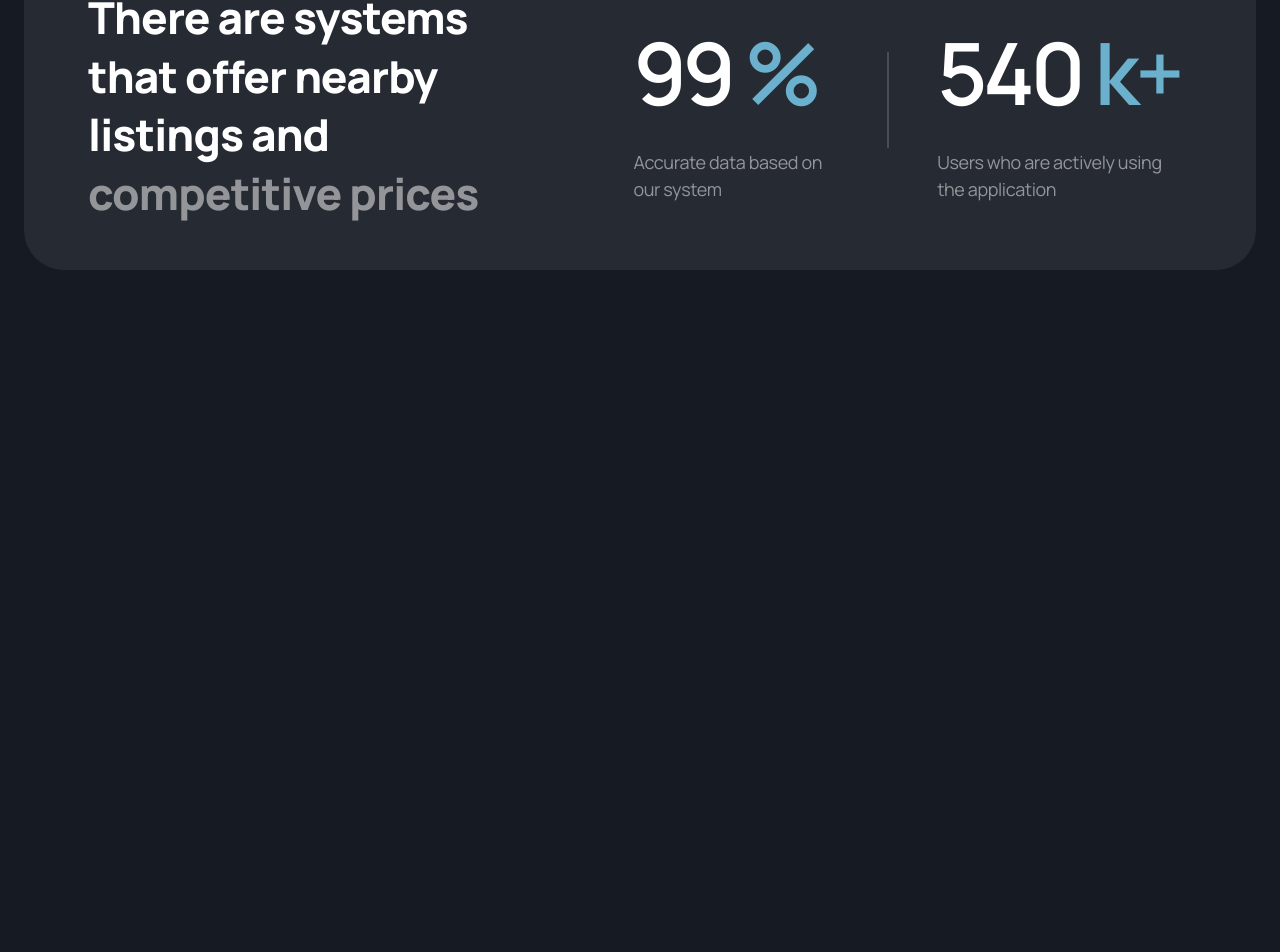
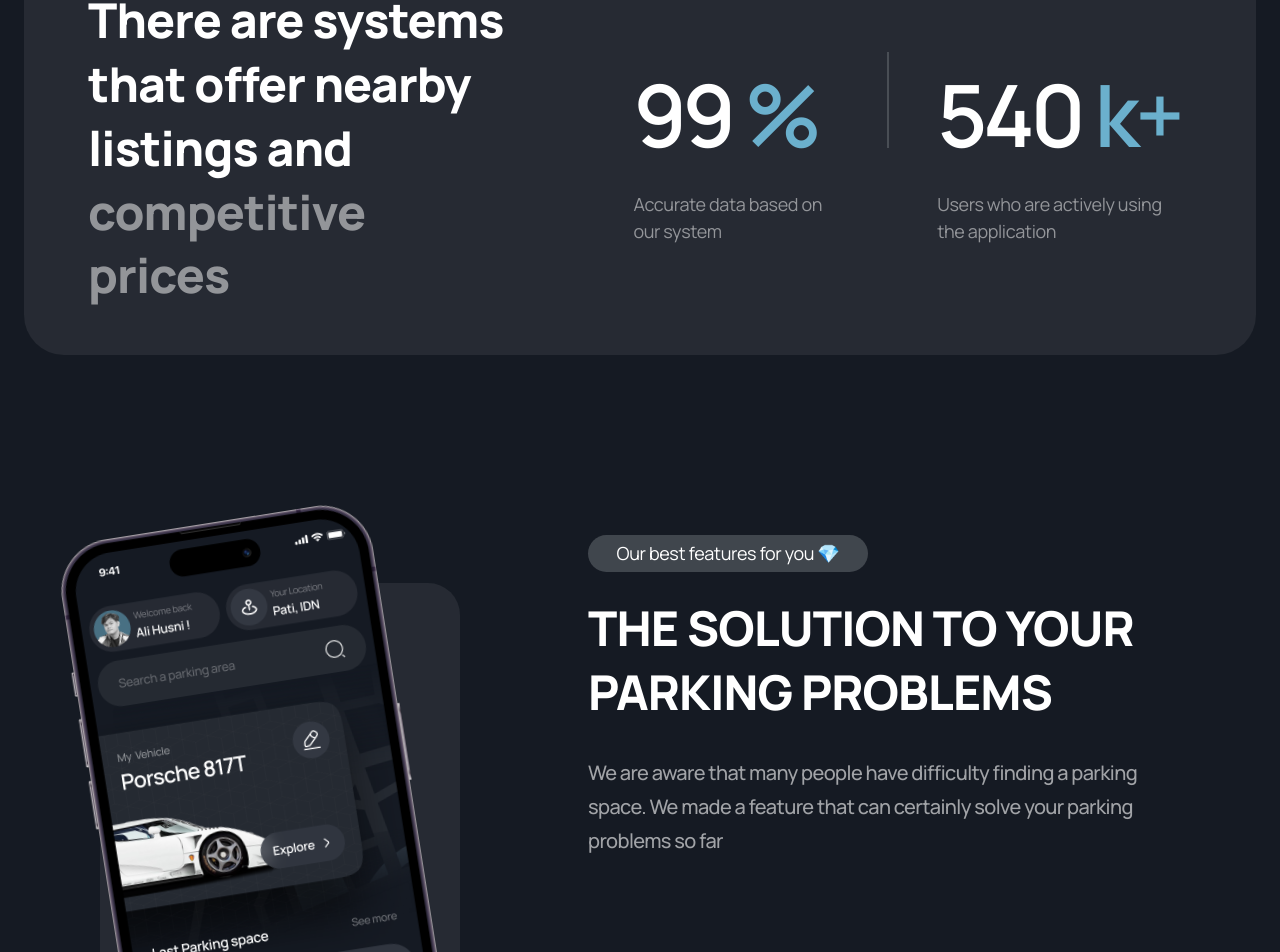
Before and after one commit to developer-anil-magar/Digipark, a Next.js app: page / in a window 1280 px wide. Shown: the part 1012-1964 px from the top of the page. Before the commit the page ends 1282 px from the top, so only its background shows below. Built offline with nearby package versions, Linux system fonts and the light colour scheme.

Commit message:
features section

```diff
--- a/app/globals.css
+++ b/app/globals.css
@@ -48,10 +48,10 @@ body {
   .extrabold-28 {
     @apply text-[28px] font-extrabold leading-normal -tracking-[0.56px];
   }
-  .extrabold-44 {
-    @apply text-[44px] font-extrabold leading-[133%] -tracking-[0.88px];
+  .extrabold-48 {
+    @apply text-[48px] font-extrabold leading-[133%] -tracking-[0.88px];
   }
   .extrabold-72 {
-    @apply text-[50px] font-extrabold leading-[70px] -tracking-[1.8px] md:text-[72px] md:font-extrabold md:leading-[86.4px] md:-tracking-[2.16px];
+    @apply text-[50px] font-extrabold leading-[70px] -tracking-[1.8px] md:text-[72px] md:leading-[86.4px] md:-tracking-[2.16px];
   }
 }
--- a/app/page.js
+++ b/app/page.js
@@ -1,5 +1,5 @@
 import { Navbar } from '@/components';
-import { Hero, Pricing } from '@/sections';
+import { Features, Hero, Pricing } from '@/sections';
 
 export default function Home() {
   return (
@@ -13,6 +13,9 @@ export default function Home() {
       <section>
         <Pricing />
       </section>
+      <section>
+        <Features />
+      </section>
     </main>
   );
 }
--- /dev/null
+++ b/components/InputBar.jsx
@@ -0,0 +1,17 @@
+const InputBar = () => {
+  return (
+    <div className="flex bg-gray-8 rounded-[33px] w-full md:w-[556px] h-[70px] pl-8 py-[11px]">
+      <input
+        type="text"
+        placeholder="Enter your email address"
+        className="w-full h-full bg-transparent  text-white-1 normal-20 focus:outline-none"
+      />
+
+      <button className="w-[200px] h-full bg-blue-1 rounded-[33px] mx-[11px]">
+        Get Access{' '}
+      </button>
+    </div>
+  );
+};
+
+export default InputBar;
--- a/components/SubHeader.jsx
+++ b/components/SubHeader.jsx
@@ -1,7 +1,7 @@
 const SubHeader = ({ title }) => {
   return (
     <div className="w-[280px] h-[37px] center bg-gray-4 rounded-[80px]">
-      <p className="normal-18 text-white-1 ">{title}</p>
+      <p className="normal-16 lg:normal-18 text-white-1 ">{title}</p>
     </div>
   );
 };
--- a/components/index.js
+++ b/components/index.js
@@ -1,5 +1,6 @@
 import Navbar from './Navbar';
 import NavMenu from './NavMenu';
 import SubHeader from './SubHeader';
+import InputBar from './InputBar';
 
-export { Navbar, NavMenu, SubHeader };
+export { Navbar, NavMenu, SubHeader, InputBar };
--- a/public/assets/images/index.js
+++ b/public/assets/images/index.js
@@ -1,3 +1,4 @@
 import Map from './Maps.png';
+import Iphone from './iPhone.png';
 
-export { Map };
+export { Map, Iphone };
--- /dev/null
+++ b/sections/Features.jsx
@@ -0,0 +1,30 @@
+import Image from 'next/image';
+
+import { Iphone } from '@/public';
+import { SubHeader } from '@/components';
+
+const Features = () => {
+  return (
+    <section className="flex flex-col lg:flex-row lg:space-x-32 w-full padding-x-100 mt-[68px]">
+      <div className="max-lg:order-2 relative max-lg:center max-lg:mt-14  lg:py-24">
+        <figure className="absolute -rotate-[9deg]">
+          <Image src={Iphone} alt="iphone" width={320} height={400} />
+        </figure>
+        <div className="w-full md:w-[360px] h-[620px] bg-gray-3 rounded-[32px] md:mt-16" />
+      </div>
+      <article className=" w-full flex flex-col lg:py-28">
+        <SubHeader title="Our best features for you  💎 " />
+        <h1 className="extrabold-28 md:extrabold-48 text-white-1 mt-6">
+          THE SOLUTION TO YOUR <br /> PARKING PROBLEMS
+        </h1>
+        <p className="medium-20 text-gray-5 mt-8">
+          We are aware that many people have difficulty finding a parking space.
+          We made a feature that can certainly solve your parking problems so
+          far
+        </p>
+      </article>
+    </section>
+  );
+};
+
+export default Features;
--- a/sections/Hero.jsx
+++ b/sections/Hero.jsx
@@ -2,7 +2,7 @@ import Image from 'next/image';
 
 import { features } from '@/constants';
 import { Map } from '@/public';
-import { SubHeader } from '@/components';
+import { InputBar, SubHeader } from '@/components';
 
 const Hero = () => {
   return (
@@ -22,16 +22,8 @@ const Hero = () => {
           easier for you to find the nearest parking lot with a variety of price
           ranges.
         </p>
-        <div className="flex mt-16 bg-gray-8 rounded-[33px] w-full md:w-[556px] h-[70px] pl-8 py-[11px]">
-          <input
-            type="text"
-            placeholder="Enter your email address"
-            className="w-full h-full bg-transparent  text-white-1 normal-20 focus:outline-none"
-          />
-
-          <button className="w-[200px] h-full bg-blue-1 rounded-[33px] mx-[11px]">
-            Get Access{' '}
-          </button>
+        <div className="mt-16">
+          <InputBar />
         </div>
         <div className="flex gap-9 mt-8">
           {features.map((feature) => (
--- a/sections/Pricing.jsx
+++ b/sections/Pricing.jsx
@@ -2,10 +2,10 @@ const Pricing = () => {
   return (
     <section className="mt-[112px] px-2 md:px-6">
       <div className="flex flex-col xl:flex-row gap-8 xl:gap-[120px] bg-gray-3 px-4 md:px-16 py-12 rounded-[40px]">
-        <p className="text-white-1 extrabold-28 md:extrabold-44 w-full xl:w-[50%]">
+        <h1 className="text-white-1 extrabold-28 md:extrabold-48 w-full xl:w-[50%]">
           There are systems that offer nearby listings and <br />
           <span className="text-gray-2">competitive prices</span>
-        </p>
+        </h1>
 
         <article className="flex gap-4 md:gap-12">
           <div className="flex flex-col justify-center gap-3">
--- a/sections/index.js
+++ b/sections/index.js
@@ -1,4 +1,5 @@
 import Hero from './Hero';
 import Pricing from './Pricing';
+import Features from './Features';
 
-export { Hero, Pricing };
+export { Hero, Pricing, Features };
--- a/tailwind.config.js
+++ b/tailwind.config.js
@@ -27,6 +27,7 @@ module.exports = {
           // 7. rgba(255, 255, 255, 0.2)
           7: '#ffffff33',
           8: '#252A32',
+          9: '#797C80',
         },
         blue: {
           1: '#52889F',
```
